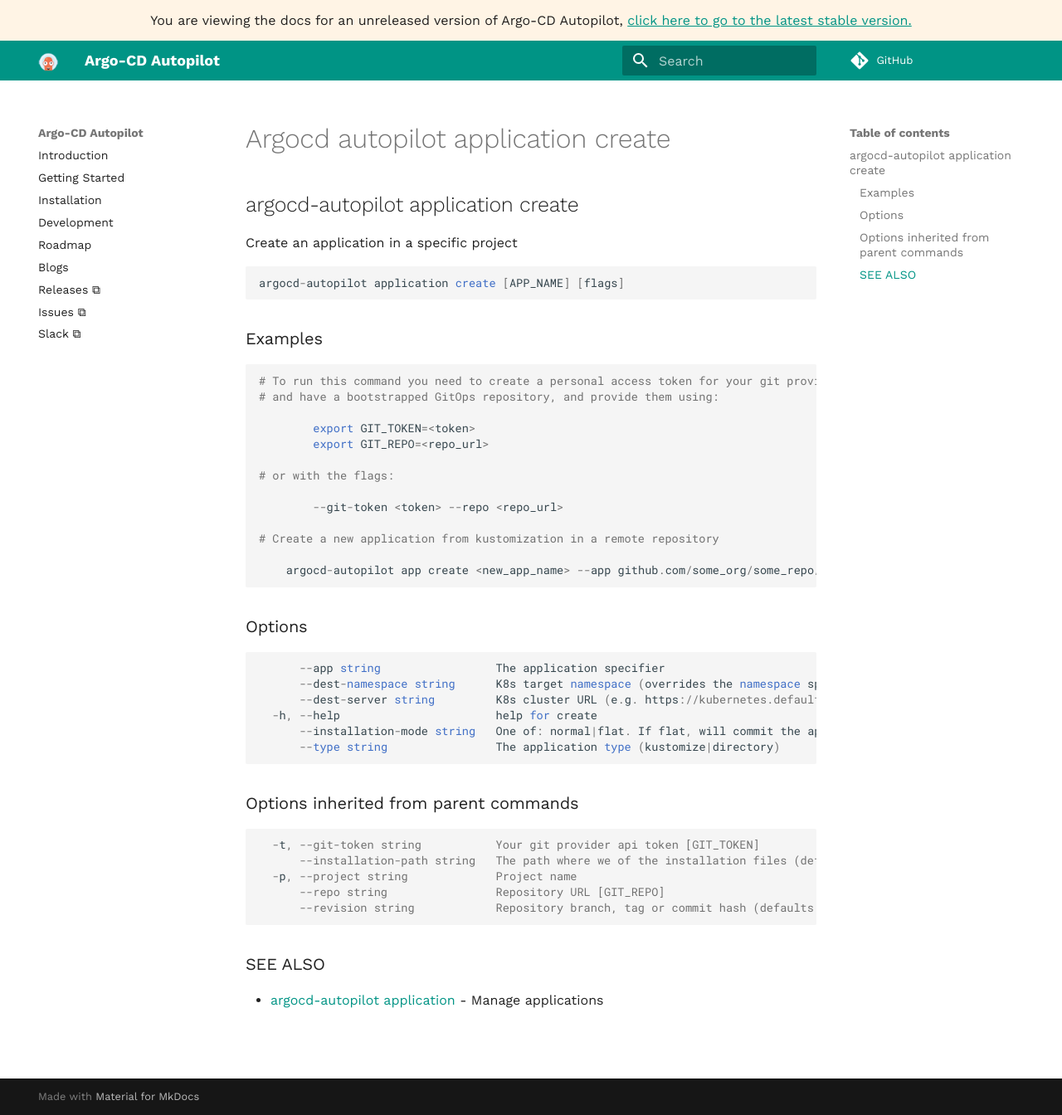
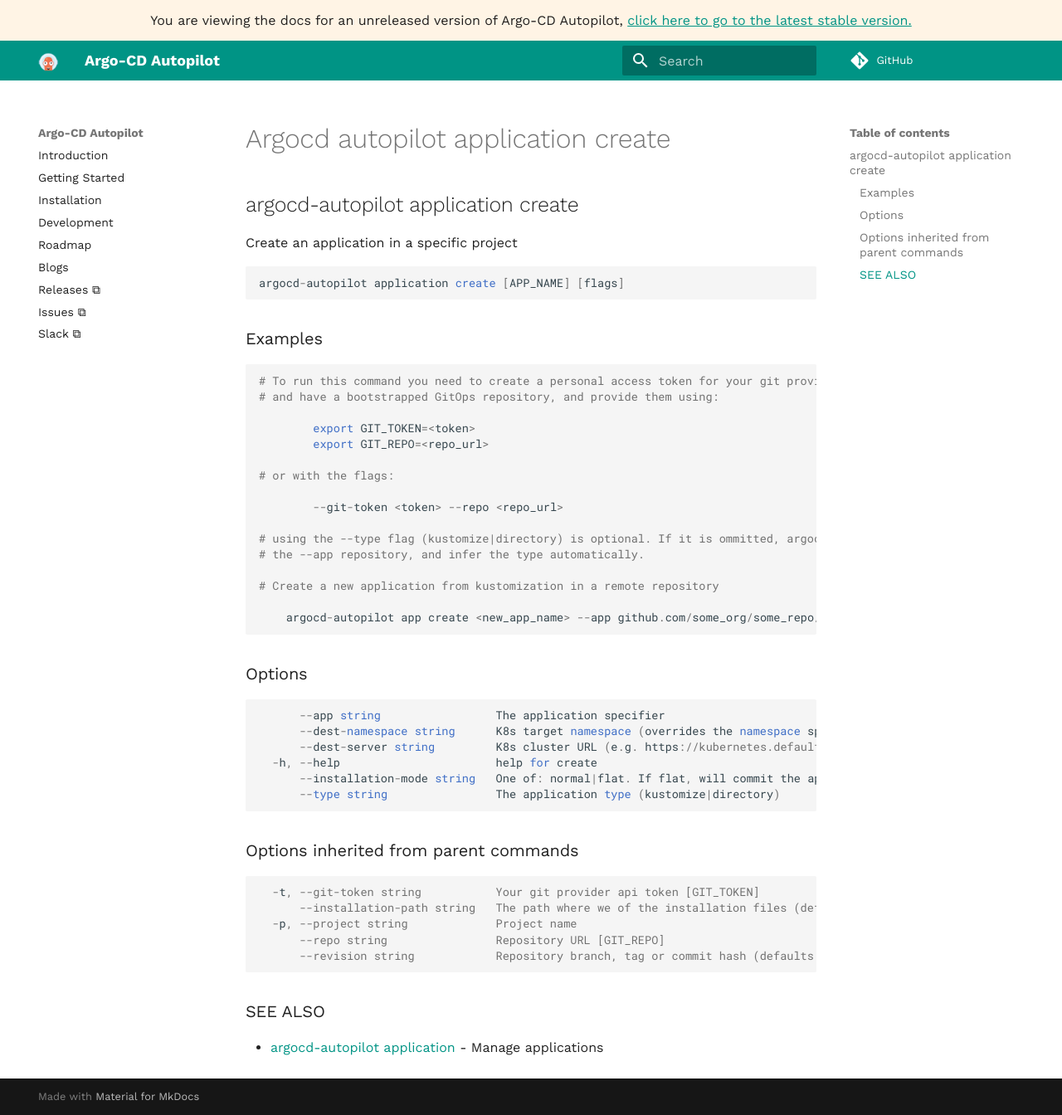
Before and after one commit to argoproj-labs/argocd-autopilot, an MkDocs documentation site: the page built from docs/commands/argocd-autopilot_application_create.md, in a window 1280 px wide and 1344 px high. Shown: the whole window at 83% size. Built offline with MkDocs 1.6.1 and Material for MkDocs 9.7.7, drawn with Linux system fonts in a browser that asks for light colours; comment, search, counter and statistics services are not loaded.

Commit message:
docs changes

```diff
--- a/docs/commands/argocd-autopilot_application_create.md
+++ b/docs/commands/argocd-autopilot_application_create.md
@@ -19,6 +19,9 @@ argocd-autopilot application create [APP_NAME] [flags]
 # or with the flags:
 
         --git-token <token> --repo <repo_url>
+
+# using the --type flag (kustomize|directory) is optional. If it is ommitted, argocd-autopilot will clone
+# the --app repository, and infer the type automatically.
 
 # Create a new application from kustomization in a remote repository
 
```
Also changed, not shown: cmd/commands/assets/kustomization_readme.md (+1 -0 lines), 1 other file.
